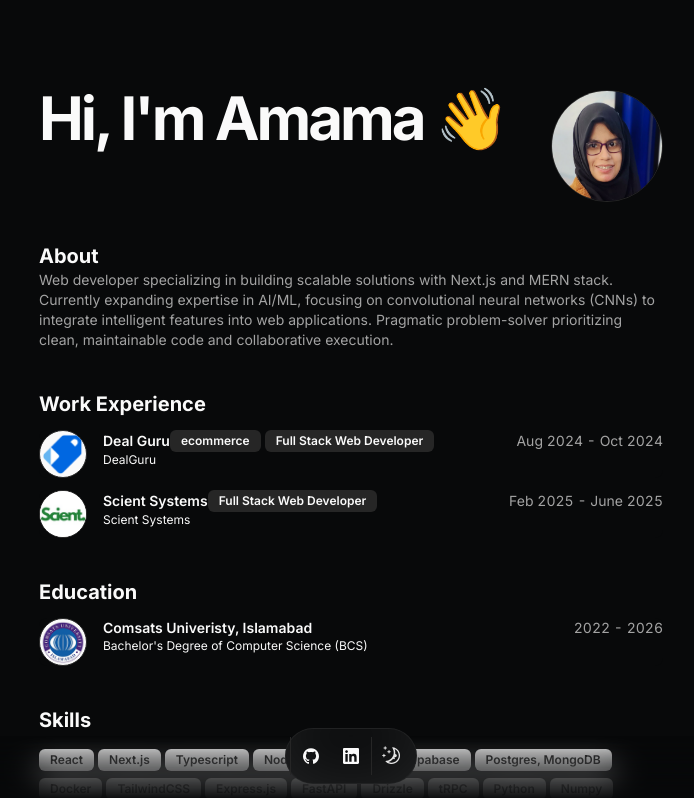
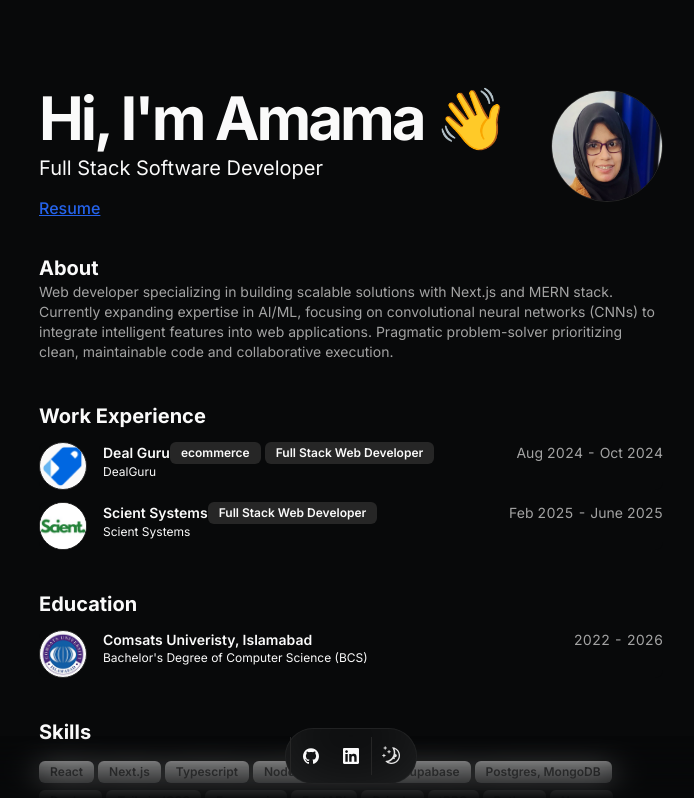
Before and after one commit to Amama-Fatima/amama-portfolio, a Next.js app: page / in a window 1280 px wide. Shown: the top 798 px of the page, without its empty margins (289-983 px from the left). Built offline with nearby package versions, Linux system fonts and the light colour scheme.

Commit message:
resume added

```diff
--- a/src/app/page.tsx
+++ b/src/app/page.tsx
@@ -29,6 +29,14 @@ export default function Page() {
                 delay={BLUR_FADE_DELAY}
                 text={DATA.description}
               />
+              <Link
+                href="https://drive.google.com/file/d/1VNmvmDzBzVoRkqvGp3YUs3u6OsLZwWby/view"
+                target="_blank"
+                rel="noopener noreferrer"
+                className="text-blue-600 underline hover:text-blue-800 font-medium mt-2 w-fit"
+              >
+                Resume
+              </Link>
             </div>
             <BlurFade delay={BLUR_FADE_DELAY}>
               <Avatar className="size-28 border">
@@ -123,8 +131,7 @@ export default function Page() {
                   Check out my latest work
                 </h2>
                 <p className="text-muted-foreground md:text-xl/relaxed lg:text-base/relaxed xl:text-xl/relaxed">
-                   Here are a few of my
-                  favorites.
+                  Here are a few of my favorites.
                 </p>
               </div>
             </div>
--- a/src/data/resume.tsx
+++ b/src/data/resume.tsx
@@ -6,7 +6,7 @@ export const DATA = {
   location: "Islamabad, Pakistan",
   initials: "AF",
   title: "Full Stack Developer",
-  description: "",
+  description: "Full Stack Software Developer",
   summary:
     "Web developer specializing in building scalable solutions with Next.js and MERN stack. Currently expanding expertise in AI/ML, focusing on convolutional neural networks (CNNs) to integrate intelligent features into web applications. Pragmatic problem-solver prioritizing clean, maintainable code and collaborative execution.",
   avatarUrl: "/pic.png",
```
